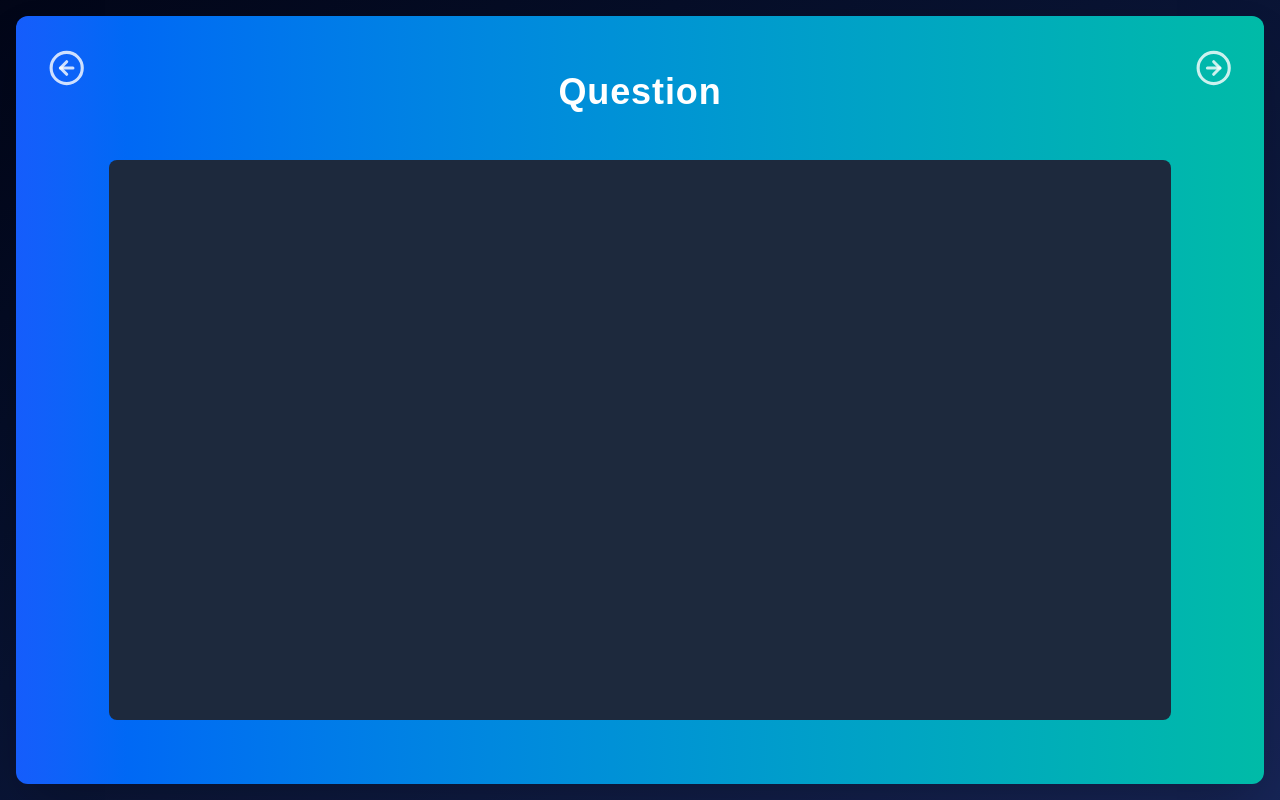
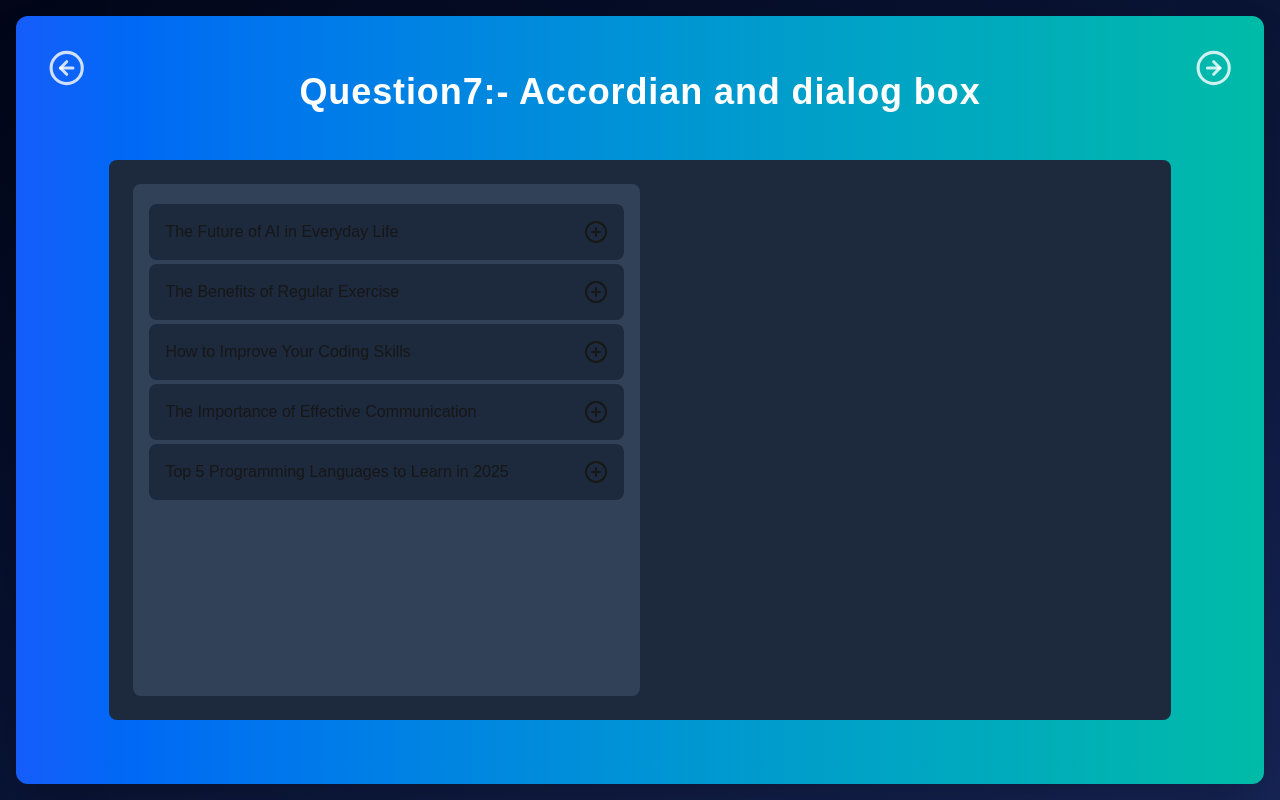
Before and after one commit to abhishekrathour07/Frontend-Interview, a Next.js app: page /question7 in a window 1280 px wide. Built offline with nearby package versions, Linux system fonts and the light colour scheme.

Commit message:
added accordian question

```diff
--- a/app/question7/page.tsx
+++ b/app/question7/page.tsx
@@ -4,7 +4,7 @@ import React from 'react'
 
 const page = () => {
     return (
-        <Template Heading='Question' solution={<Question7/>} nextQuestion='question8' />
+        <Template Heading='Question7:- Accordian and dialog box' solution={<Question7/>} nextQuestion='question8' />
     )
 }
 
--- a/components/Question7.tsx
+++ b/components/Question7.tsx
@@ -1,10 +1,39 @@
-import React from 'react'
+"use client"
+import React, { useEffect, useState } from 'react'
+import { accordianData } from './data/question7'
+import { MinusCircle, PlusCircle } from 'lucide-react'
 
 const Question7 = () => {
+  const [activeIndex, setActiveIndex] = useState<number | null>(null)
+
   return (
     <div className='h-[70vh] bg-slate-800 w-full rounded-lg p-6 flex gap-4 '>
+      <div className='w-1/2 bg-slate-700 p-4 rounded-lg'>
+        {accordianData.map((data: any, index: number) => (
+          <div key={index} >
+            <div className='p-4 flex my-1 bg-slate-800  rounded-lg justify-between'>
+              <p>{data.title}</p>
+              {activeIndex === index ?
+                <MinusCircle
+                  className='cursor-pointer'
+                  onClick={() => setActiveIndex(activeIndex === index ? null : index)}
+                />
+                :
+                <PlusCircle
+                  className='cursor-pointer'
+                  onClick={() => setActiveIndex(activeIndex === index ? null : index)}
+                />
 
-
+              }
+            </div>
+            {activeIndex === index && (
+              <div className=' px-4 py-2 my-1 bg-slate-800 rounded-lg'>
+                {data.content}
+              </div>
+            )}
+          </div>
+        ))}
+      </div>
     </div>
   )
 }
--- /dev/null
+++ b/components/data/question7.ts
@@ -0,0 +1,22 @@
+export const accordianData = [
+    {
+      title: "The Future of AI in Everyday Life",
+      content: "Artificial intelligence is transforming how we interact with technology. From smart assistants to self-driving cars, AI is making daily tasks more efficient and personalized."
+    },
+    {
+      title: "The Benefits of Regular Exercise",
+      content: "Engaging in physical activities like running, yoga, or weightlifting improves heart health, boosts mood, and enhances overall well-being."
+    },
+    {
+      title: "How to Improve Your Coding Skills",
+      content: "Practicing daily, participating in coding challenges, and working on real-world projects can significantly enhance programming skills."
+    },
+    {
+      title: "The Importance of Effective Communication",
+      content: "Good communication skills help in building relationships, resolving conflicts, and improving teamwork in both personal and professional settings."
+    },
+    {
+      title: "Top 5 Programming Languages to Learn in 2025",
+      content: "Some of the most in-demand programming languages in 2025 include Python, JavaScript, Rust, Go, and TypeScript due to their versatility and industry adoption."
+    }
+  ]
```
